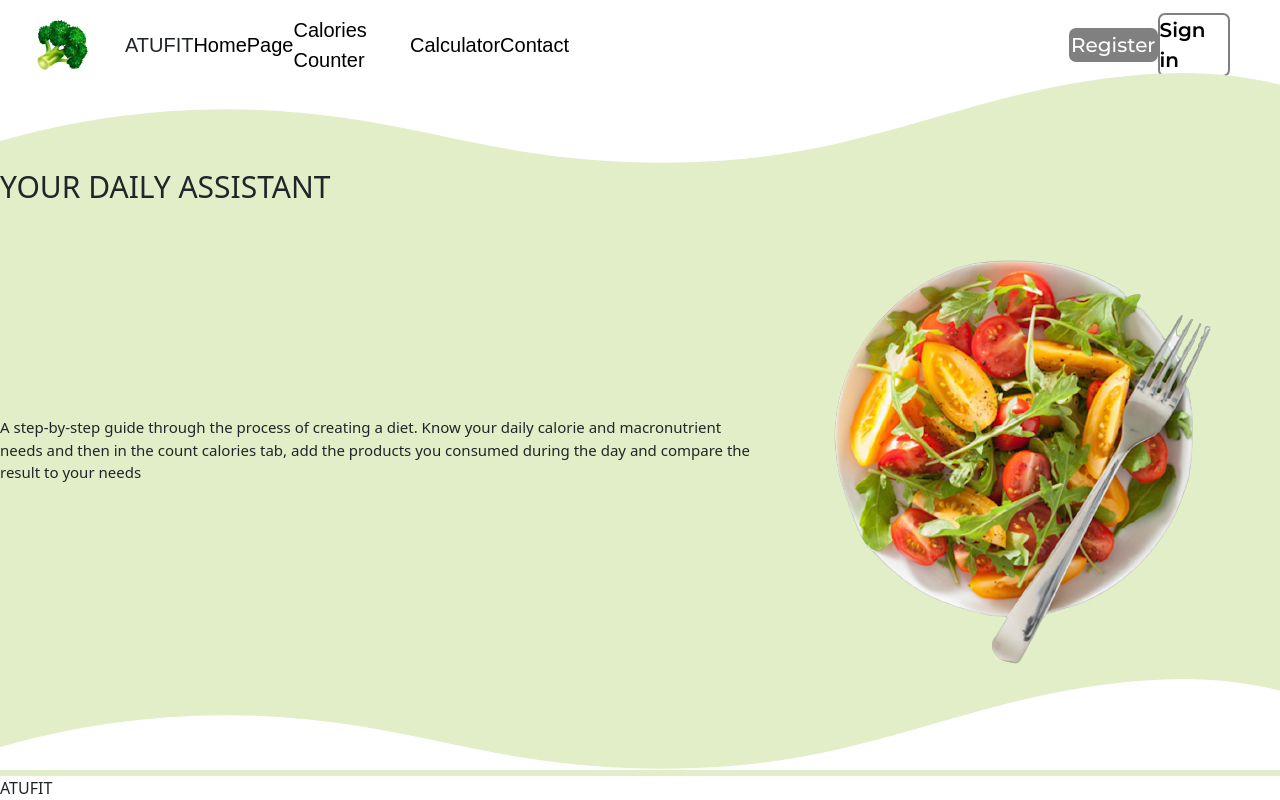
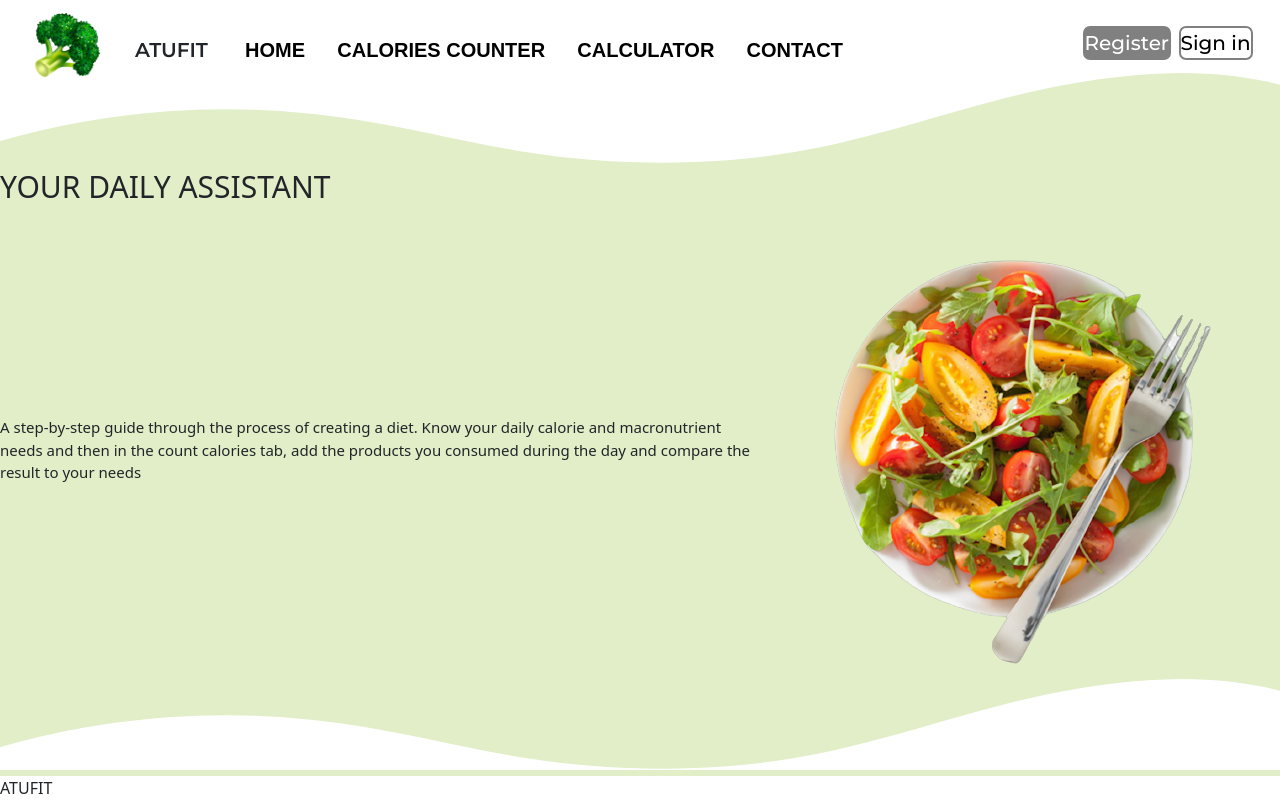
Before and after one commit to PatrycjaBochnak/ATuFit, a React (Create React App) app: page / in a window 1280 px wide. Built offline with nearby package versions, Linux system fonts and the light colour scheme.

Commit message:
creating nacbar style

```diff
--- a/src/components/navBar.js
+++ b/src/components/navBar.js
@@ -10,16 +10,16 @@ function NavBar({ children }) {
         <span className="companyName">ATUFIT</span>
         <div className="buttons">
           <Link className="link" to="/">
-            HomePage
+            HOME
           </Link>
           <Link className="link" to="/caloriesCounter">
-            Calories Counter
+            CALORIES COUNTER
           </Link>
           <Link className="link" to="/calculator">
-            Calculator
+            CALCULATOR
           </Link>
           <Link className="link" to="/contact">
-            Contact
+            CONTACT
           </Link>
         </div>
         <div className="loginButtons">
--- a/src/styles/_navBar.scss
+++ b/src/styles/_navBar.scss
@@ -1,11 +1,11 @@
 .buttons {
   font-family: "Montserrat", sans-serif;
   display: flex;
+  width: 70%;
   align-items: center;
   justify-content: space-evenly !important;
-  width: 70%;
-  height: 90px;
-  margin-right: 500px;
+  height: 100px;
+  margin-right: 200px;
   font-style: inherit;
   font-family: sans-serif;
   font-weight: 500;
@@ -15,16 +15,15 @@
 }
 .loginButtons {
   align-items: center;
-  width: 30%;
-  height: 90px;
-  margin-right: 50px;
+  height: 85px;
+  width: 20%;
+  margin-right: 20px;
   display: flex;
   justify-content: space-evenly !important;
   font-size: 20px;
   font-style: inherit;
   display: flex;
   font-family: montserrat, sans-serif;
-  font-weight: 600;
 }
 .loginButton {
   color: black;
@@ -32,17 +31,25 @@
   border: 2px solid gray;
   border-radius: 7px;
 }
+.loginButton:hover {
+  background-color: gray;
+  color: white;
+}
 .registerButton {
   color: white;
-  font-weight: 100;
   text-decoration: none;
   overflow: visible;
   background-color: gray;
   border: 2px solid gray;
   border-radius: 7px;
 }
+.registerButton:hover {
+  color: black;
+  background-color: white;
+  border: 2px solid white;
+}
 .broccoli {
-  padding: 10px;
+  margin: 0;
   height: 90px;
 }
 .custom-shape-divider-bottom-1679679246 {
@@ -66,6 +73,8 @@
 }
 .link {
   font-family: "montserratBold", sans-serif;
+  font-weight: 600;
+  margin-right: 15px;
   color: black !important;
   text-decoration: none;
   background-image: linear-gradient(to right, green 0%, green 100%);
@@ -79,14 +88,11 @@
   font-size: 21px;
   background-size: 100% 2px;
 }
-link:hover::before {
-  width: 100%;
-}
 .companyName {
-  height: 90px;
-  font-style: inherit;
-  font-family: sans-serif;
-  font-weight: 500;
+  height: 100px;
+  margin-right: 20px;
+  font-family: montserrat, sans-serif;
+  font-weight: 600;
   font-size: 20px;
   display: flex;
   align-items: center;
```
